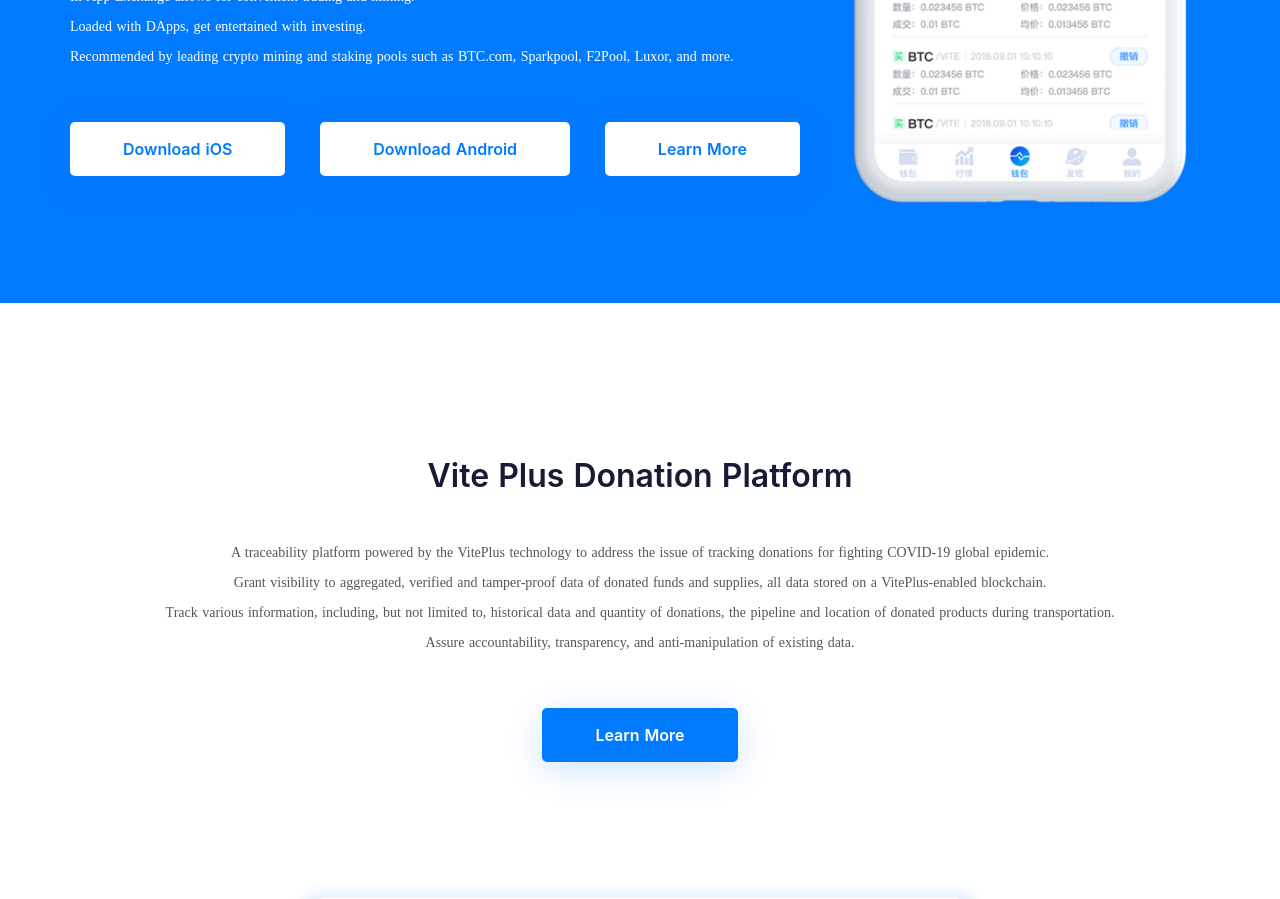
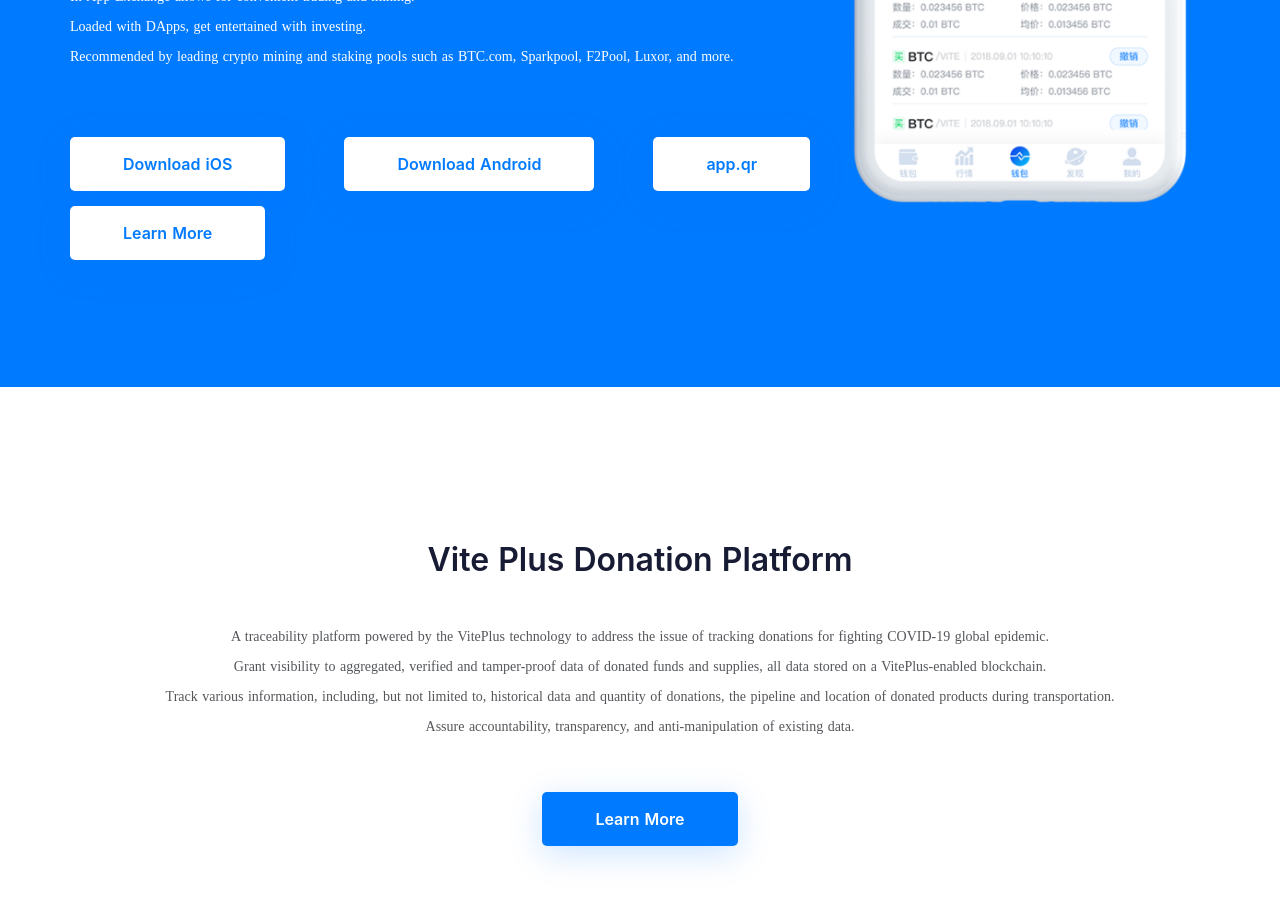
Before and after one commit to vitelabs/vite.net, a Nuxt app: page / in a window 1280 px wide. Shown: the part 2980-3879 px from the top of the page. Built offline with nearby package versions, Linux system fonts and the light colour scheme.

Commit message:
add scan qr download

```diff
--- a/lang/zh.js
+++ b/lang/zh.js
@@ -37,7 +37,8 @@ export default {
     `,
     ios: 'iOS 下载',
     android: '安卓下载',
-    learnMore: '了解更多'
+    learnMore: '了解更多',
+    qr: '扫码下载'
   },
   vitePlus: {
     title: 'VitePlus 防疫物资溯源平台',
--- a/pages/index.vue
+++ b/pages/index.vue
@@ -72,8 +72,17 @@
                 target="_blank"
               >{{ $t('app.android') }}</a>
               <a
+                id="popover-wallet-qr"
                 class="btn button-group__button btn-secondary"
-                :href="urls.appWebsite"
+                href="javascript:void(0)"
+              >{{ $t('app.qr') }}
+                <b-popover target="popover-wallet-qr" triggers="hover" placement="top">
+                  <img style="width: 100%" src="@/assets/images/qr-wallet.png" alt="">
+                </b-popover>
+              </a>
+              <a
+                class="btn button-group__button btn-secondary"
+                :href="urls.forumWallet"
                 target="_blank"
               >{{ $t('app.learnMore') }}</a>
             </b-row>
@@ -211,7 +220,8 @@ export default {
         explorer: 'https://explorer.vite.net/',
         viteScan: 'https://vitescan.io/',
         webWallet: 'https://x.vite.net',
-        forum: 'https://forum.vite.net'
+        forum: 'https://forum.vite.net',
+        forumWallet: 'https://forum.vite.net/category/36/vite-wallet'
       }
     }
   }
@@ -531,12 +541,12 @@ export default {
       .section-content {
         padding-top: 127px;
         padding-bottom: 127px;
-        .button-group {
+      }
+      .button-group {
           .button-group__button {
             margin-top: 15px;
             margin-right: 20px;
           }
-        }
       }
       .__section_img {
         margin-bottom: 0;
@@ -561,14 +571,6 @@ export default {
     }
     @include media-breakpoint-up(xl) {
       margin-top: 340px;
-      .section-content {
-        .button-group {
-          .button-group__button {
-            margin-top: 0;
-            margin-right: 30px;
-          }
-        }
-      }
       .__section_img {
         img {
           margin-top: -184px;
```
Also changed, not shown: assets/images/qr-wallet.png (added).
